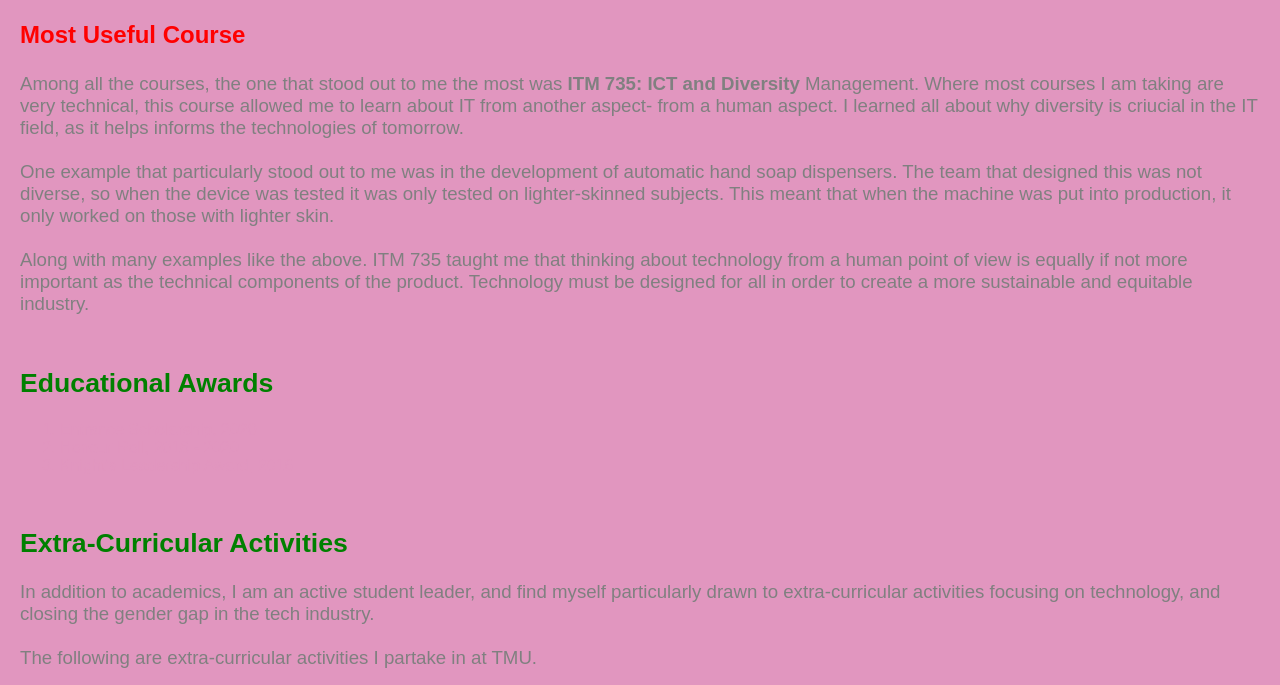
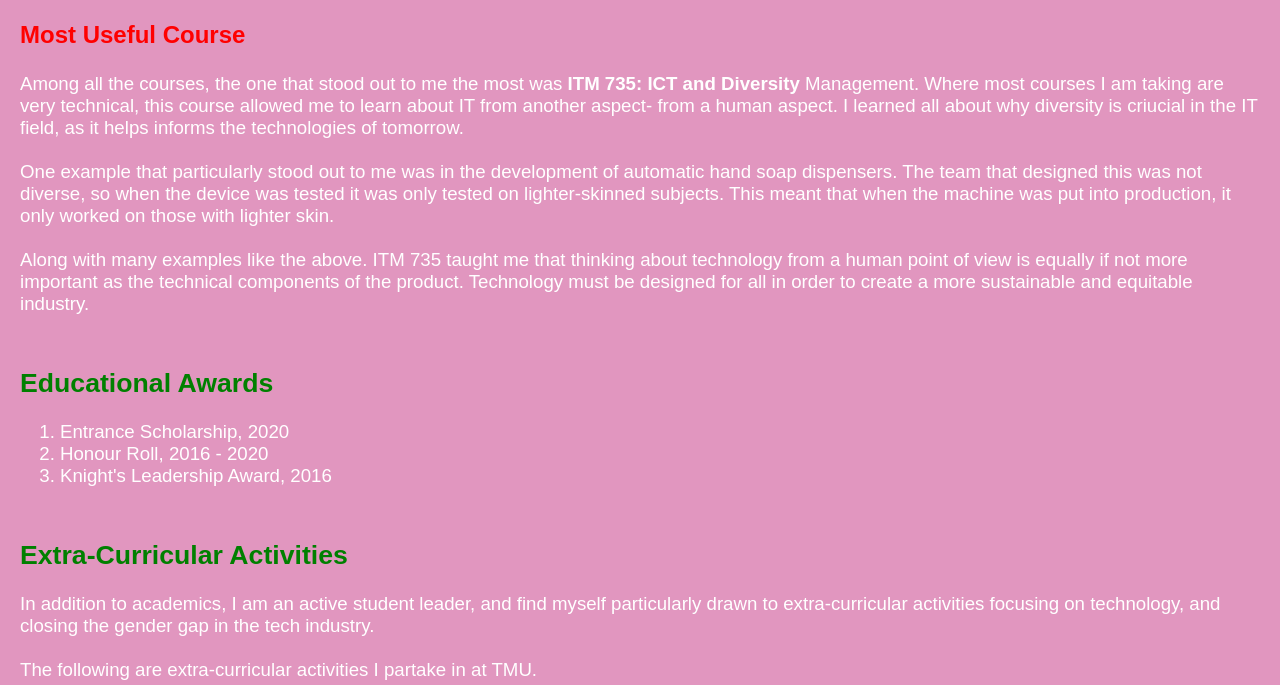
Before and after one commit to dhwani444/dhwani444.github.io, a plain HTML site: page index.html in a window 1280 px wide. Shown: the part 784-1469 px from the top of the page. Drawn offline with Linux system fonts and the light colour scheme.

Commit message:
Updated the text

```diff
--- a/styles.css
+++ b/styles.css
@@ -22,10 +22,14 @@ h3 {
     color: red;
 }
 
+ol {
+    font-size: 14pt;
+    color: white
+}
 
 p {
     font-size: 14pt;
-    color: gray;
+    color: white;
 }
 
 
```
